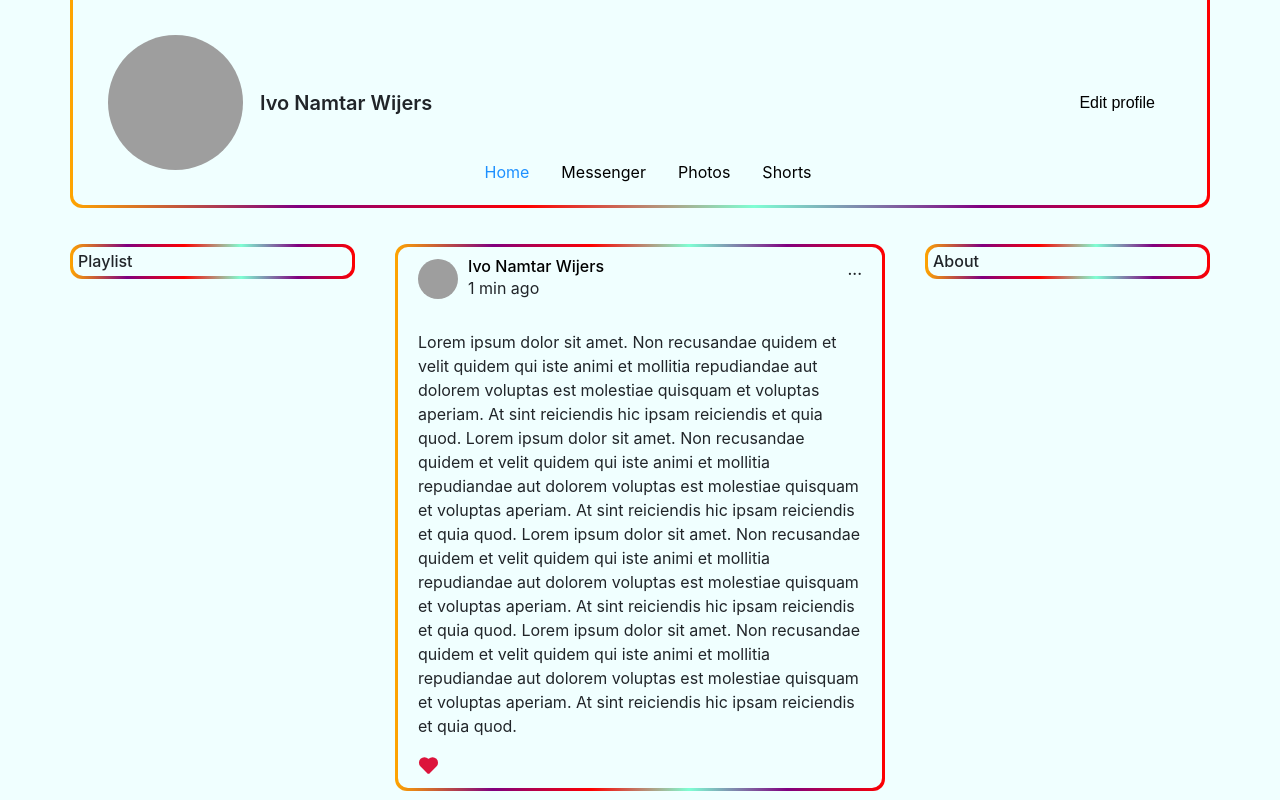
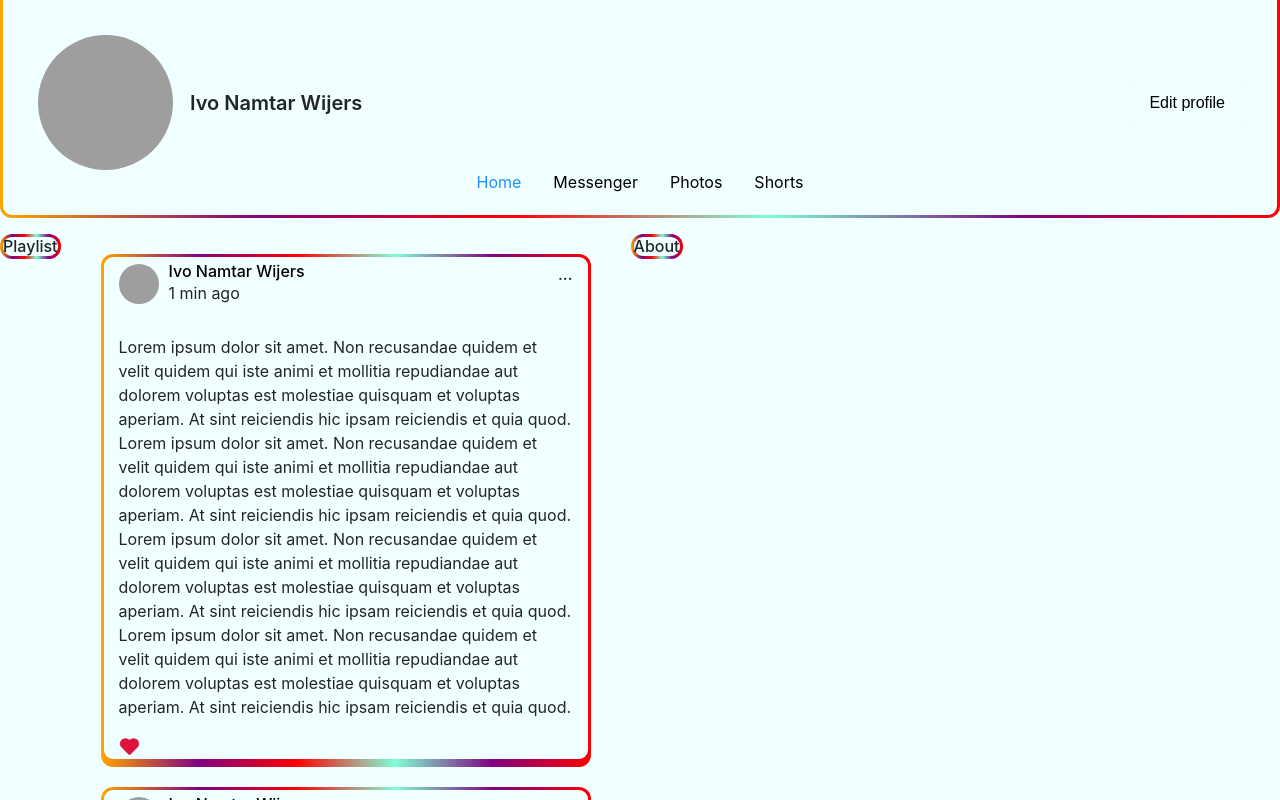
Before and after one commit to kkapchin/samurai-way-main, a React (Create React App) app: page / in a window 1280 px wide. Shown: the top 800 px of the page. Built offline with nearby package versions, Linux system fonts and the light colour scheme; grey boxes are pictures that could not be loaded.

Commit message:
main.css refactor

```diff
--- a/public/css/main.css
+++ b/public/css/main.css
@@ -18,7 +18,7 @@ li {
     list-style-type: none;
 }
 
-.main__wrap {
+.app__wrap {
     width: 100%;
     height: auto;
     max-width: 1140px;
@@ -32,12 +32,14 @@ li {
     background: linear-gradient(to right, orange, purple, red, aquamarine, purple, red);
     border-radius: 12px;
     padding: 3px;
+    width: 100%;
 }
 
 .grad-bordered {
     background-color: azure;
-    padding: 5px;
-    border-radius: 10px;
+    /*padding: 5px;*/
+    border-radius: 9px;
+    width: 100%;
 }
 
 *,
@@ -55,15 +57,11 @@ li {
 .header__container {
     border-top-left-radius: 0;
     border-top-right-radius: 0;
+    padding: 5px;
 }
 
 .navbar__container {
-    width: 100%;
-    position: absolute;
-    margin-left: auto;
-    margin-right: auto;
-    max-width: 1140px;
-    top: 160px;
+
 }
 
 .navbar {
@@ -91,7 +89,7 @@ ul li.active a {
 
 .profile__container {
     display: flex;
-    padding: 30px;
+    padding: 30px 30px 0 30px;
     align-items: center;
     justify-content: space-between;
     width: 100%;
@@ -131,13 +129,12 @@ ul li.active a {
     text-align: center;
     vertical-align: middle;
     user-select: none;
-    border: 1px solid transparent;
     font-size: 1rem;
     line-height: 1.5;
     border-radius: .25rem;
     padding: .5rem 1rem;
     background-color: azure;
-    border-color: azure;
+    border: 1px solid azure;
 }
 
 .main__page {
@@ -148,7 +145,41 @@ ul li.active a {
     margin-top: 1rem;
 }
 
-.sideblock__wrap {
+.messenger__page {
+    display: flex;
+    flex-wrap: wrap;
+    width: 100%;
+    max-width: 1140px;
+    position: absolute;
+    margin-top: 2.25rem;
+}
+
+.messenger__wrap {
+    display: flex;
+}
+
+.chat-list__wrap {
+    display: block;
+    height: 100%;
+    flex: 35% 0;
+    background: linear-gradient(to right, orange, purple, red, aquamarine, purple, red);
+    padding-right: 3px;
+}
+
+.chat-list__container {
+    background-color: azure;
+    padding-right: 5px;
+    border-radius: 9px 0 0 9px;
+}
+
+.chat__wrap {
+    display: block;
+    flex: 0 65%;
+    height: auto;
+    border-radius: 18px;
+}
+
+.side-block__wrap {
     display: block;
     height: 100%;
     flex: 0 0 25%;
@@ -163,7 +194,6 @@ ul li.active a {
     padding-top: 1.25rem;
     padding-left: 2.5rem;
     padding-right: 2.5rem;
-    border-radius: 25px;
     border-radius: 18px;
 }
 
@@ -174,24 +204,27 @@ ul li.active a {
     width: 100%;
 }
 
-.sideblock__content {
+.post__content {
+    padding: 5px;
+}
+
+.side-block__content {
     width: 100%;
 }
 
-.left-sideblock__img {
+/*.left-side-block__img {
     object-position: 20% 50%;
 }
 
-.right-sideblock__img {
+.right-side-block__img {
     object-position: 100% 50%;
-}
+}*/
 
 .post__author {
     display: flex;
     align-items: center;
     justify-content: space-between;
-    padding: 15px;
-    padding-top: 5px;
+    padding: 5px 15px 15px;
 }
 
 .post-author__info {
```
